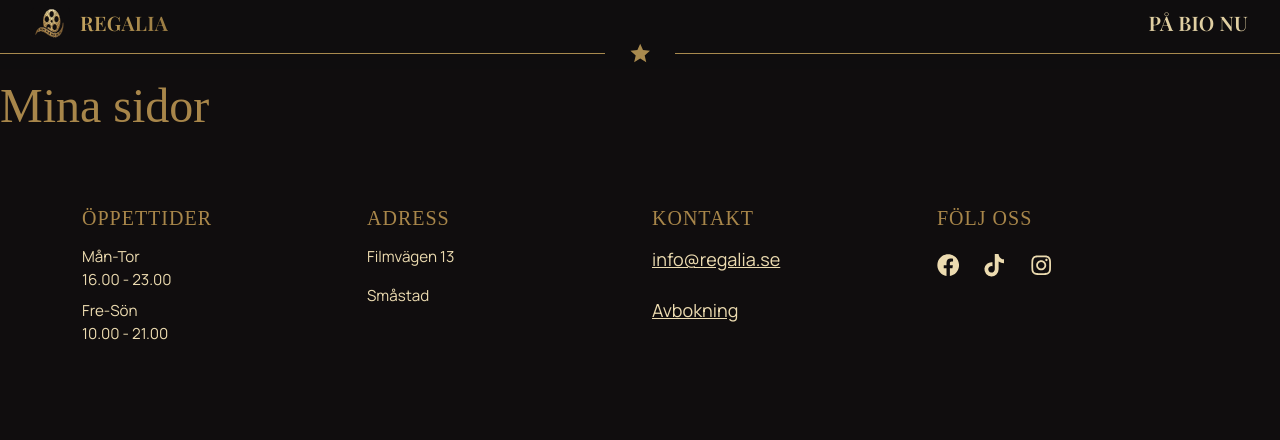
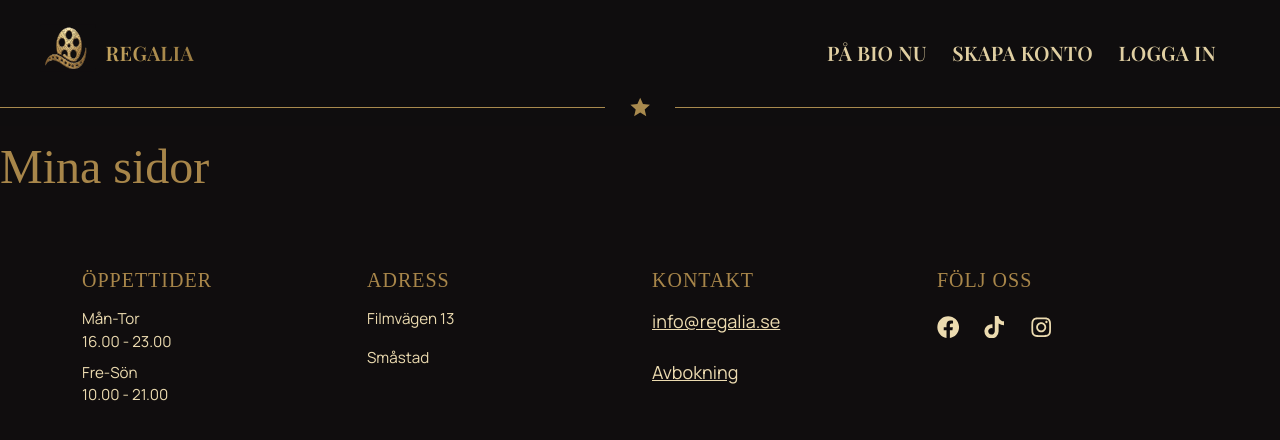
Before and after one commit to noiralba/Regalia, a React (Vite) app in the folder frontend/: page /mina-sidor in a window 1280 px wide. Shown: the top 440 px of the page. Built offline with nearby package versions, Linux system fonts and the light colour scheme; a web font is replaced by a local one.

Commit message:
fixat headern

```diff
--- a/frontend/src/components/Header/Header.module.scss
+++ b/frontend/src/components/Header/Header.module.scss
@@ -12,8 +12,13 @@ $gold-bright: #f4e8c4;
   background: $bg;
   color: $gold-light;
   font-family: "Playfair Display", "Times New Roman", serif;
-  padding-bottom: 0.25rem; // så stjärnan inte ligger kant i kant med innehållet
-  margin-bottom: 0.5rem;
+  padding-bottom: 0.5rem;
+  margin-bottom: 0.75rem;
+}
+
+.headerHome {
+  padding-bottom: 0;
+  margin-bottom: 0;
 }
 
 .bar {
@@ -99,10 +104,12 @@ $gold-bright: #f4e8c4;
     &:nth-child(1) {
       top: 0;
     }
+
     &:nth-child(2) {
       top: 50%;
       margin-top: -1px;
     }
+
     &:nth-child(3) {
       top: 100%;
       margin-top: -2px;
@@ -117,10 +124,12 @@ $gold-bright: #f4e8c4;
     margin-top: -1px;
     transform: rotate(45deg);
   }
+
   &:nth-child(2) {
     opacity: 0;
     transform: scaleX(0);
   }
+
   &:nth-child(3) {
     top: 50%;
     margin-top: -1px;
@@ -189,11 +198,38 @@ $gold-bright: #f4e8c4;
   flex-shrink: 0;
 }
 
-/* ---------- Mobil ---------- */
+/* ---------- Desktop ---------- */
+@media (min-width: 769px) {
+  .bar {
+    padding: 1.25rem 4rem;
+  }
+
+  .brand {
+    margin-left: -1.5rem;
+  }
+
+  .icon {
+    width: 3.5rem;
+    height: 3.5rem;
+  }
+
+  .brandName {
+    position: relative;
+    top: 0.3rem;
+  }
+
+  .nav {
+    position: relative;
+    top: 0.3rem;
+  }
+}
+
+/* ---------- Responsiva storlekar ---------- */
 @media (max-width: 1200px) {
   .link {
     font-size: 1.4rem;
   }
+
   .nav {
     gap: 1.2rem;
   }
@@ -203,14 +239,17 @@ $gold-bright: #f4e8c4;
   .brandName {
     font-size: 1.5rem;
   }
+
   .link {
     font-size: 1.15rem;
   }
+
   .nav {
     gap: 1rem;
   }
 }
 
+/* ---------- Mobil ---------- */
 @media (max-width: 768px) {
   .toggle {
     display: inline-flex;
@@ -222,7 +261,7 @@ $gold-bright: #f4e8c4;
     order: 3;
     display: grid;
     grid-template-rows: 0fr;
-    visibility: hidden; // gömda länkar ska inte gå att tabba till
+    visibility: hidden;
     transition:
       grid-template-rows 0.45s cubic-bezier(0.65, 0, 0.35, 1),
       visibility 0s linear 0.45s;
@@ -268,6 +307,7 @@ $gold-bright: #f4e8c4;
   }
 }
 
+/* ---------- Tillgänglighet ---------- */
 @media (prefers-reduced-motion: reduce) {
   .link,
   .toggle,
--- a/frontend/src/components/Header/Header.tsx
+++ b/frontend/src/components/Header/Header.tsx
@@ -1,5 +1,5 @@
 import { useEffect, useState } from "react";
-import { Link, NavLink } from "react-router";
+import { Link, NavLink, useLocation } from "react-router";
 import { pages } from "../../routeConfig";
 import styles from "./Header.module.scss";
 import logoSrc from "../../assets/logo.svg";
@@ -12,38 +12,12 @@ type HeaderProps = {
 const navLinkClass = ({ isActive }: { isActive: boolean }) =>
   `${styles.link} ${isActive ? styles.active : ""}`;
 
-// function ReelIcon() {
-//   return (
-//     <svg
-//       className={styles.icon}
-//       viewBox="0 0 48 48"
-//       aria-hidden="true"
-//       focusable="false"
-//     >
-//       <defs>
-//         <linearGradient id="regalia-gold" x1="0" y1="0" x2="1" y2="1">
-//           <stop offset="0" stopColor="#f1e2b4" />
-//           <stop offset="1" stopColor="#a8864a" />
-//         </linearGradient>
-//       </defs>
-//       {/* Filmrulle */}
-//       <circle cx="26" cy="17" r="14" fill="url(#regalia-gold)" />
-//       <circle cx="26" cy="17" r="3" fill="#0f0d0e" />
-//       <circle cx="26" cy="9.5" r="3" fill="#0f0d0e" />
-//       <circle cx="26" cy="24.5" r="3" fill="#0f0d0e" />
-//       <circle cx="18.5" cy="17" r="3" fill="#0f0d0e" />
-//       <circle cx="33.5" cy="17" r="3" fill="#0f0d0e" />
-//       {/* Filmremsa */}
-//       <path
-//         d="M3 38 C 12 30, 24 34, 33 40 C 38 43, 43 43, 46 40 L 46 45 C 42 47, 36 47, 31 44 C 23 39, 13 37, 5 43 Z"
-//         fill="url(#regalia-gold)"
-//       />
-//     </svg>
-//   );
-// }
-
 export default function Header({ isLoggedIn, onLogout }: HeaderProps) {
   const [open, setOpen] = useState(false);
+  const location = useLocation();
+
+  const isHome = location.pathname === pages.home.path;
+
   const close = () => setOpen(false);
 
   const handleLogout = () => {
@@ -51,16 +25,22 @@ export default function Header({ isLoggedIn, onLogout }: HeaderProps) {
     onLogout();
   };
 
-  // Stäng menyn med Escape
   useEffect(() => {
     if (!open) return;
-    const onKey = (e: KeyboardEvent) => e.key === "Escape" && setOpen(false);
+
+    const onKey = (e: KeyboardEvent) => {
+      if (e.key === "Escape") {
+        setOpen(false);
+      }
+    };
+
     window.addEventListener("keydown", onKey);
+
     return () => window.removeEventListener("keydown", onKey);
   }, [open]);
 
   return (
-    <header className={styles.header}>
+    <header className={`${styles.header} ${isHome ? styles.headerHome : ""}`}>
       <section className={styles.bar}>
         <Link
           to={pages.home.path}
@@ -68,7 +48,7 @@ export default function Header({ isLoggedIn, onLogout }: HeaderProps) {
           aria-label="Regalia – startsida"
           onClick={close}
         >
-          <img src={logoSrc} alt="Regalia Logo" className={styles.icon} />{" "}
+          <img src={logoSrc} alt="Regalia Logo" className={styles.icon} />
           <span className={styles.brandName}>Regalia</span>
         </Link>
 
@@ -103,7 +83,7 @@ export default function Header({ isLoggedIn, onLogout }: HeaderProps) {
               </NavLink>
             </li>
 
-            {/* {isLoggedIn ? (
+            {isLoggedIn ? (
               <>
                 <li>
                   <NavLink
@@ -114,6 +94,7 @@ export default function Header({ isLoggedIn, onLogout }: HeaderProps) {
                     Mina sidor
                   </NavLink>
                 </li>
+
                 <li>
                   <button
                     type="button"
@@ -135,6 +116,7 @@ export default function Header({ isLoggedIn, onLogout }: HeaderProps) {
                     Skapa konto
                   </NavLink>
                 </li>
+
                 <li>
                   <NavLink
                     to={pages.login.path}
@@ -145,18 +127,22 @@ export default function Header({ isLoggedIn, onLogout }: HeaderProps) {
                   </NavLink>
                 </li>
               </>
-            )} */}
+            )}
           </ul>
         </nav>
       </section>
 
+      {!isHome && (
         <section className={styles.divider} aria-hidden="true">
           <span className={styles.line} />
+
           <svg className={styles.star} viewBox="0 0 24 24">
             <path d="M12 1.8l3 6.9 7.5.7-5.7 5 1.7 7.3L12 17.6l-6.5 4.1 1.7-7.3-5.7-5 7.5-.7z" />
           </svg>
+
           <span className={styles.line} />
         </section>
+      )}
     </header>
   );
 }
```
Lines whose indentation alone changed are shown as unchanged.
